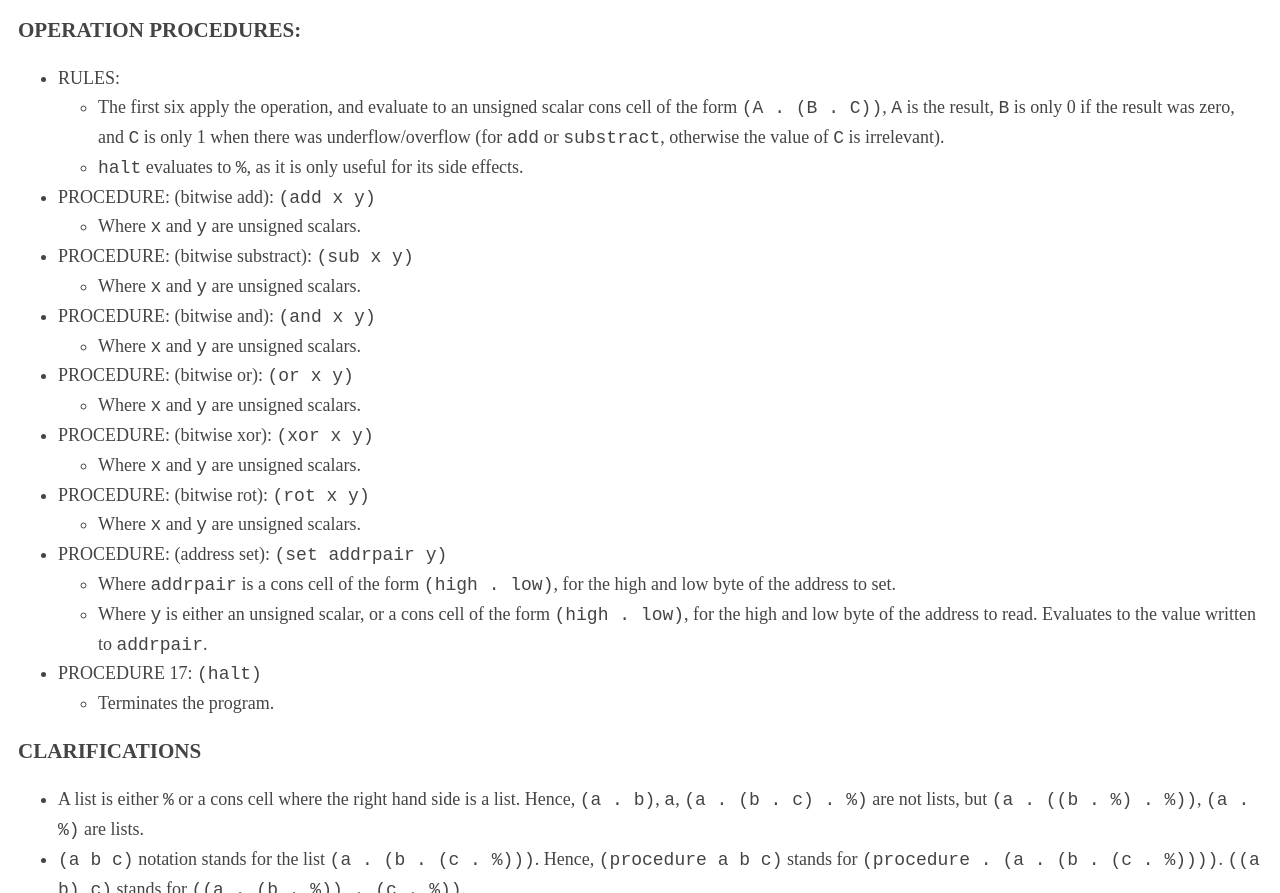
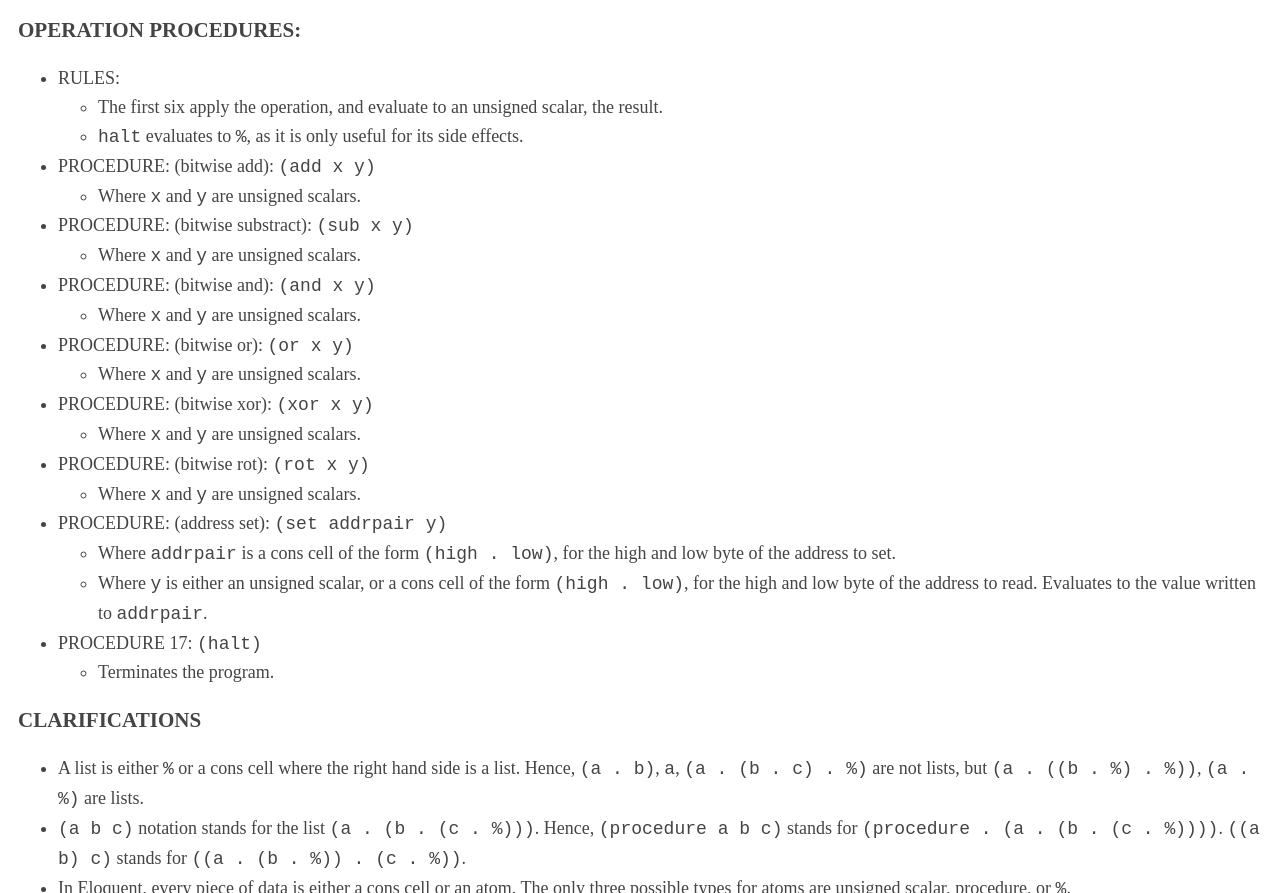
Before and after one commit to Nomagno/Halfive, a plain HTML site: page docs/specs/HWELQ_SPEC.html in a window 1280 px wide. Shown: the part 1411-2304 px from the top of the page. Drawn offline with Linux system fonts and the light colour scheme.

Commit message:
Remove cons cell returning from operation procs

```diff
--- a/docs/specs/HWELQ_SPEC.html
+++ b/docs/specs/HWELQ_SPEC.html
@@ -89,7 +89,7 @@ line-height:1.2
 <ul>
 <li>RULES:
 <ul>
-<li>The first six apply the operation, and evaluate to an unsigned scalar cons cell of the form <code>(A . (B . C))</code>, <code>A</code> is the result, <code>B</code> is only 0 if the result was zero, and <code>C</code> is only 1 when there was underflow/overflow (for <code>add</code> or <code>substract</code>, otherwise the value of <code>C</code> is irrelevant).</li>
+<li>The first six apply the operation, and evaluate to an unsigned scalar, the result.</li>
 <li><code>halt</code> evaluates to <code>%</code>, as it is only useful for its side effects.</li>
 </ul></li>
 <li>PROCEDURE: (bitwise add): <code>(add x y)</code>
```
Also changed, not shown: 1 other file.
